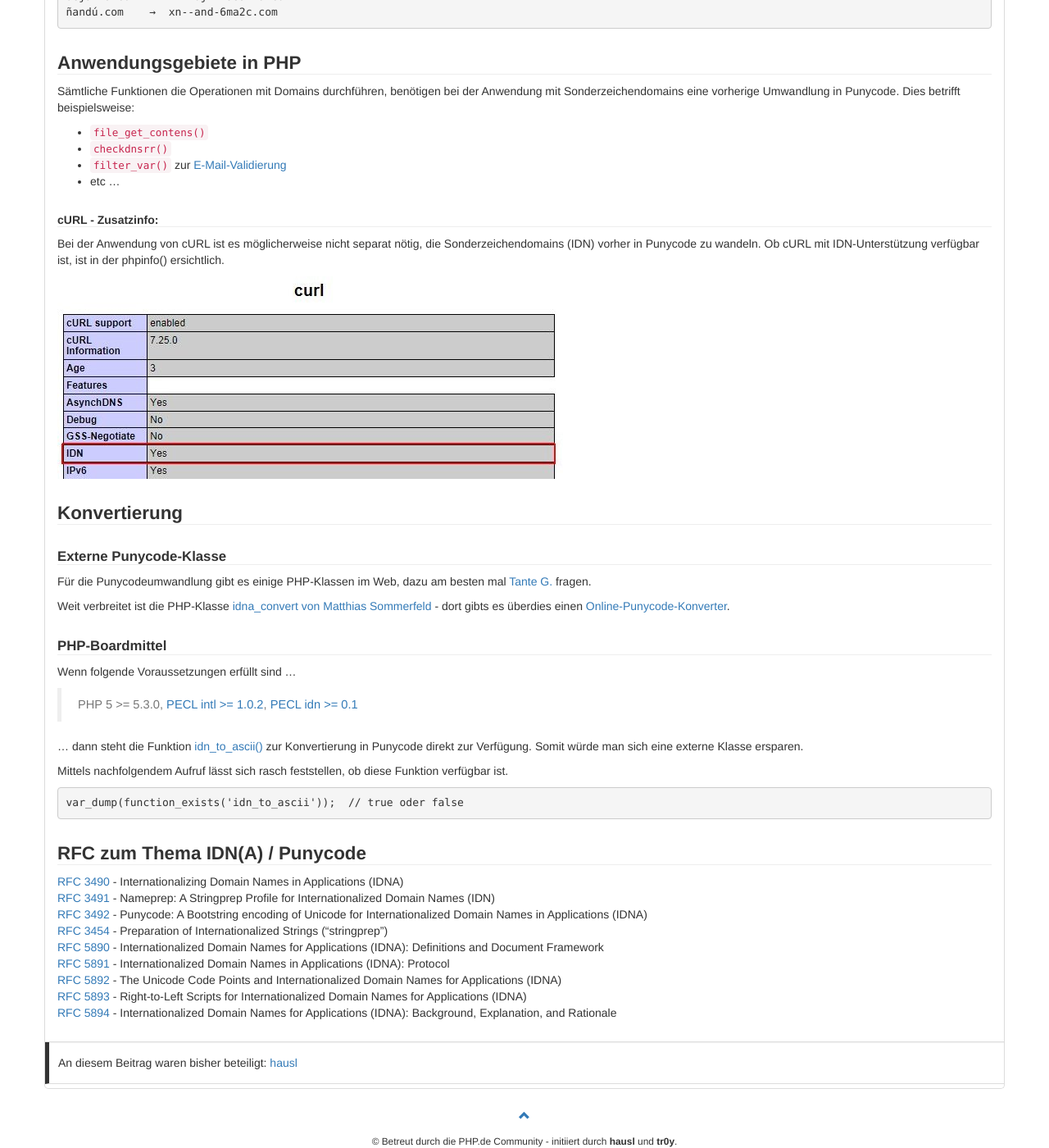
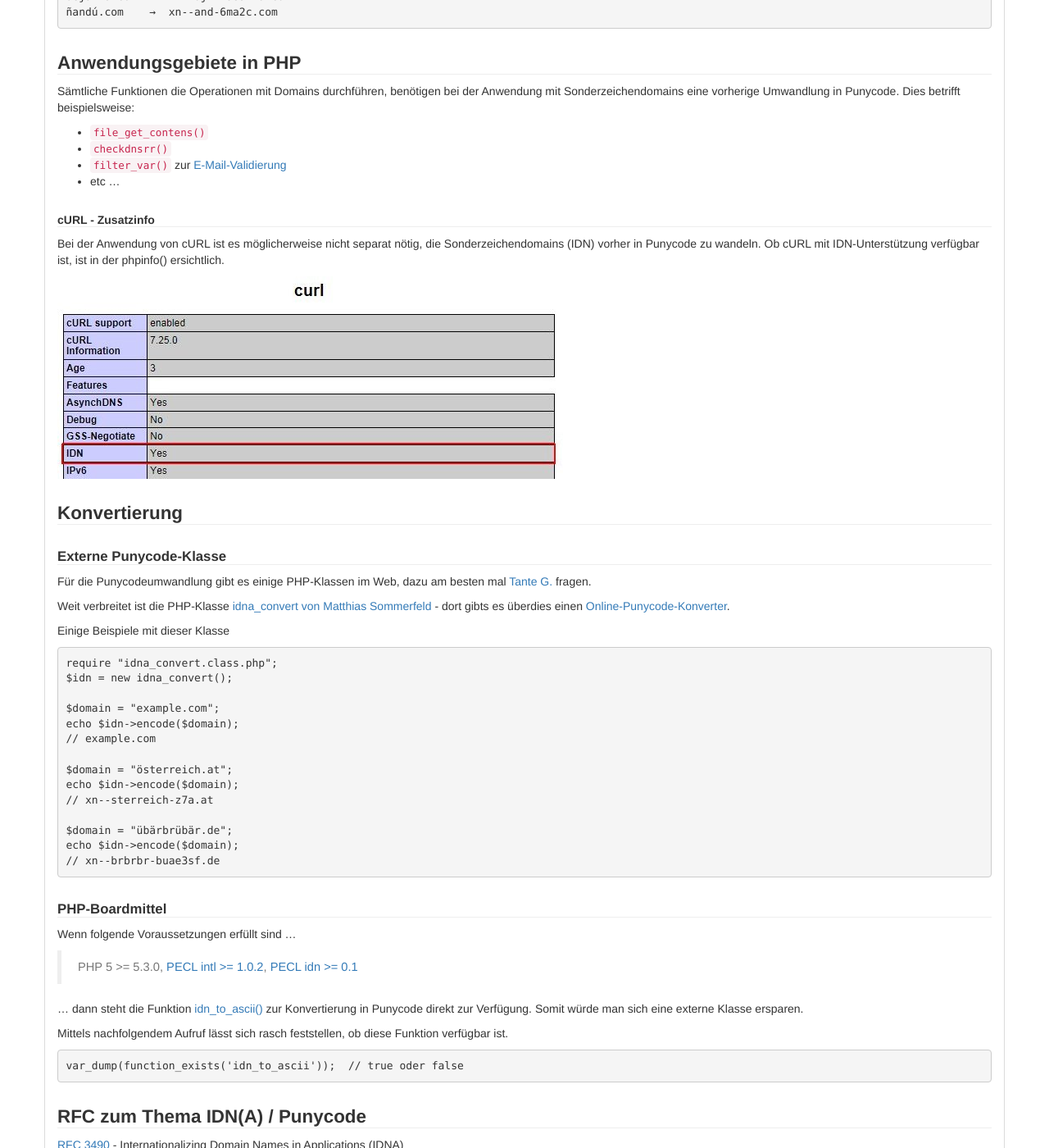
Before and after one commit to php-de/php-de.github.io, a Jekyll site: the page built from http-domain-url-filesystem/idn.md, in a window 1280 px wide and 1400 px high, scrolled down 1126 px. Shown: the whole window at 82% size. Built offline with Jekyll 4.4.1, drawn with Linux system fonts in a browser that asks for light colours; nearby versions of some CDN libraries.

Commit message:
Update idn.md
Beispiele idna_convert_class ergänzt

```diff
--- a/http-domain-url-filesystem/idn.md
+++ b/http-domain-url-filesystem/idn.md
@@ -75,7 +75,7 @@ Sämtliche Funktionen die Operationen mit Domains durchführen, benötigen bei d
 - etc ...
 
 
-##### cURL - Zusatzinfo:
+##### cURL - Zusatzinfo
 
 Bei der Anwendung von cURL ist es möglicherweise nicht separat nötig, die Sonderzeichendomains (IDN) vorher in Punycode zu wandeln. Ob cURL mit IDN-Unterstützung verfügbar ist, ist in der phpinfo() ersichtlich.
 
@@ -89,6 +89,25 @@ Bei der Anwendung von cURL ist es möglicherweise nicht separat nötig, die Sond
 Für die Punycodeumwandlung gibt es einige PHP-Klassen im Web, dazu am besten mal [Tante G.](https://www.google.at/search?q=php+punycode+OR+idna+converter) fragen.
 
 Weit verbreitet ist die PHP-Klasse [idna_convert von Matthias Sommerfeld](http://phlymail.com/de/downloads/idna-convert.html) - dort gibts es überdies einen [Online-Punycode-Konverter](http://idnaconv.phlymail.de/?lang=de).
+
+Einige Beispiele mit dieser Klasse
+
+~~~ php
+require "idna_convert.class.php";
+$idn = new idna_convert();
+
+$domain = "example.com";
+echo $idn->encode($domain);
+// example.com
+
+$domain = "österreich.at";
+echo $idn->encode($domain);
+// xn--sterreich-z7a.at
+
+$domain = "übärbrübär.de";
+echo $idn->encode($domain);
+// xn--brbrbr-buae3sf.de
+~~~
 
 
 #### PHP-Boardmittel
```
